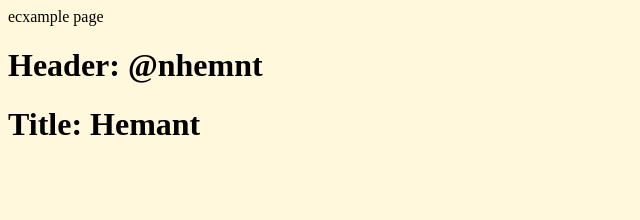
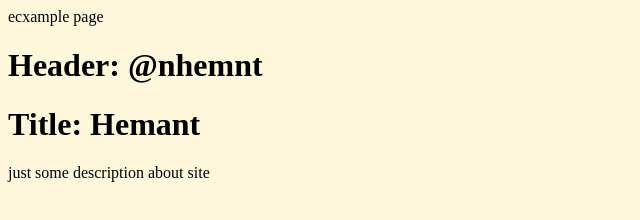
Before and after one commit to nhemnt/gatsby-practice, a Gatsby site: page /example in a window 1280 px wide. Shown: the whole page, without its empty margins (0-640 px from the left). Built offline with nearby package versions, Linux system fonts and the light colour scheme; Gatsby itself is replaced by a stand-in of ours.

Commit message:
add Staticquery component

```diff
--- /dev/null
+++ b/src/examples/Header-Hooks.js
@@ -0,0 +1,26 @@
+import React from "react"
+import { useStaticQuery, graphql } from 'gatsby';
+
+const getData = graphql`{
+  heamntSite: site {
+    siteMetadata {
+      title
+      author
+      data {
+        age
+      }
+    }
+  }
+}`;
+
+const HeaderHook = () => {
+  const { heamntSite: { siteMetadata: info } } = useStaticQuery(getData);
+  return (
+    <div>
+      <h1>Header: {info.author}</h1>
+      <h1>Title: {info.title}</h1>
+    </div>
+  )
+}
+
+export default HeaderHook
--- /dev/null
+++ b/src/examples/Header-Static.js
@@ -0,0 +1,29 @@
+import React from "react"
+import { graphql, StaticQuery } from "gatsby"
+
+const getData = graphql`
+  {
+    heamntSite: site {
+      siteMetadata {
+        title
+        description
+        author
+        data {
+          age
+        }
+      }
+    }
+  }
+`
+const HeaderStatic = () => {
+  return (
+    <StaticQuery
+      query={getData}
+      render={data => {
+        return <div> {data.heamntSite.siteMetadata.description}</div>
+      }}
+    ></StaticQuery>
+  )
+}
+
+export default HeaderStatic
--- a/src/examples/Header.js
+++ /dev/null
@@ -1,24 +0,0 @@
-import React from "react"
-import { useStaticQuery, graphql } from 'gatsby';
-
-export const Header = () => {
-  const { site: { siteMetadata: info } } = useStaticQuery(graphql`{
-    site {
-      siteMetadata {
-        title
-        author
-        data {
-          age
-        }
-      }
-    }
-  }`)
-  return (
-    <div>
-      <h1>Header: {info.author}</h1>
-      <h1>Title: {info.title}</h1>
-    </div>
-  )
-}
-
-export default Header
--- a/src/pages/example.js
+++ b/src/pages/example.js
@@ -1,10 +1,12 @@
 import React from 'react'
-import Header from '../examples/Header';
+import HeaderHook from '../examples/Header-Hooks';
+import HeaderStatic from '../examples/Header-Static';
 const example = () => {
   return (
     <div>
       ecxample page
-    <Header />
+    <HeaderHook />
+      <HeaderStatic />
     </div>
   )
 }
```
